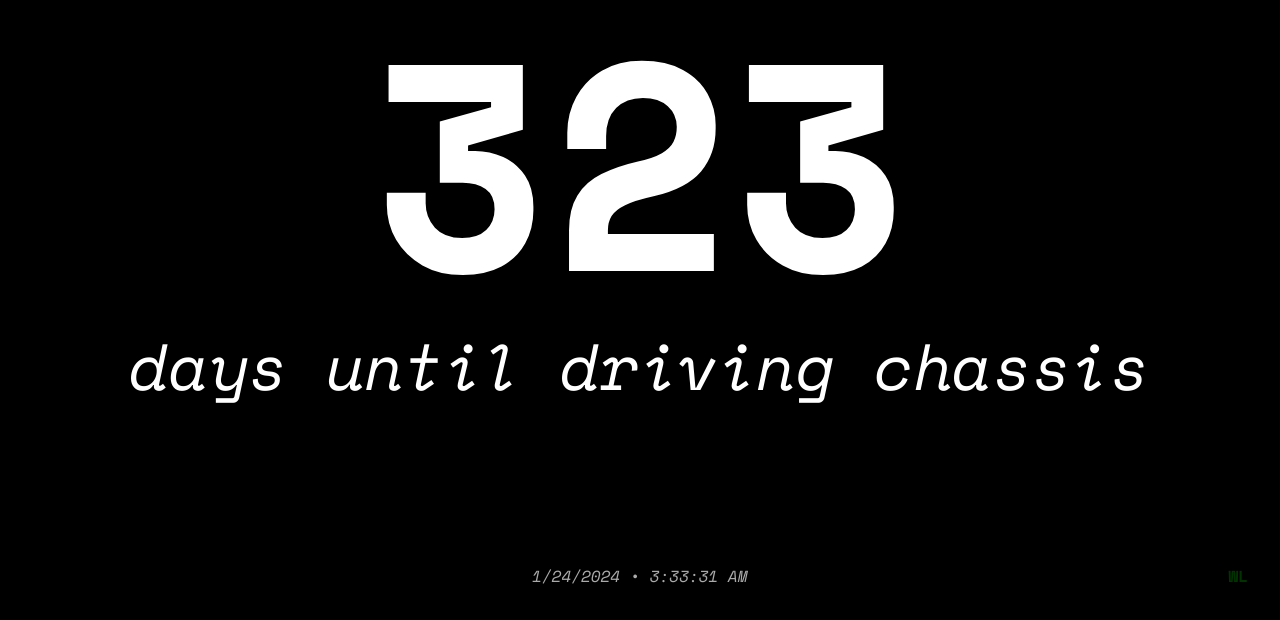
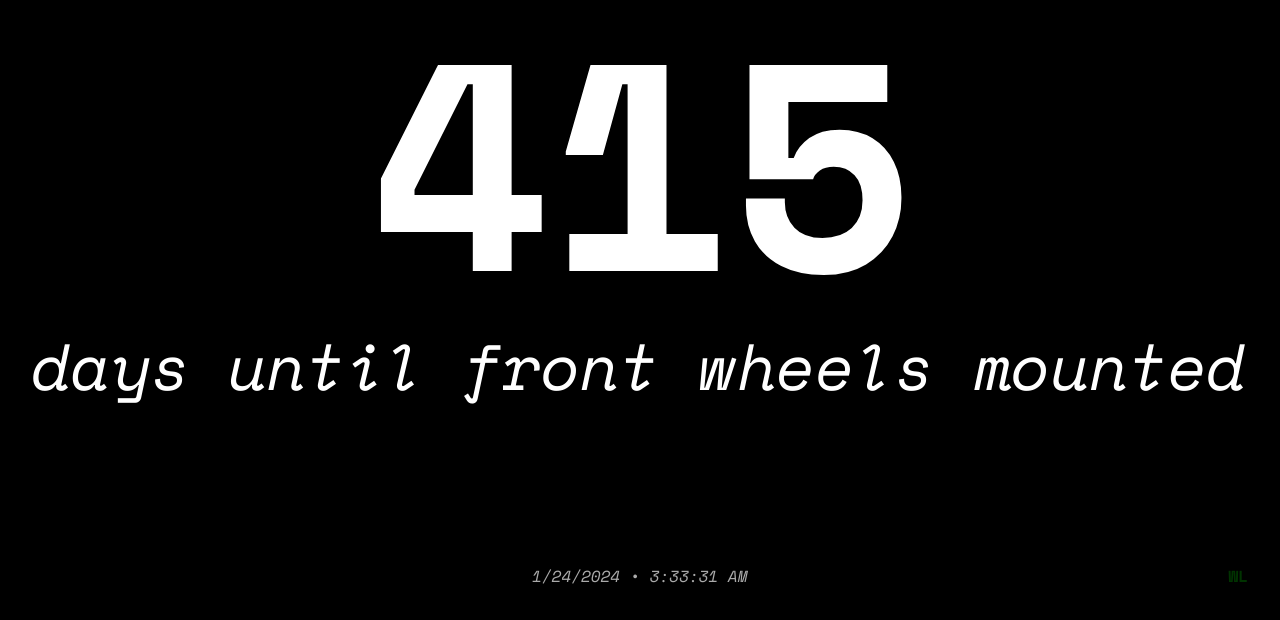
Before and after one commit to cyfinfaza/rusolar-countdown, a Svelte app: page / in a window 1280 px wide. Shown: the part 180-800 px from the top of the page. Built offline with nearby package versions, Linux system fonts and the light colour scheme.

Commit message:
mehaer testing

```diff
--- a/src/App.svelte
+++ b/src/App.svelte
@@ -13,7 +13,7 @@
   }
   function recalculate() {
     const difference = Math.ceil(
-      (new Date("2024-12-12T00:00:00").getTime() - new Date().getTime()) /
+      (new Date("2025-03-14T00:00:00").getTime() - new Date().getTime()) /
         (1000 * 60 * 60 * 24)
     );
     daysUntil = difference >= 0 ? difference : null;
@@ -61,7 +61,7 @@
   >
     {daysUntil ?? "--"}
   </h1>
-  <p>{daysUntil === 1 ? "day" : "days"} until driving chassis</p>
+  <p>{daysUntil === 1 ? "day" : "days"} until front wheels mounted</p>
   <p class="currentTime">
     {currentTime ?? "--"}
   </p>
```
